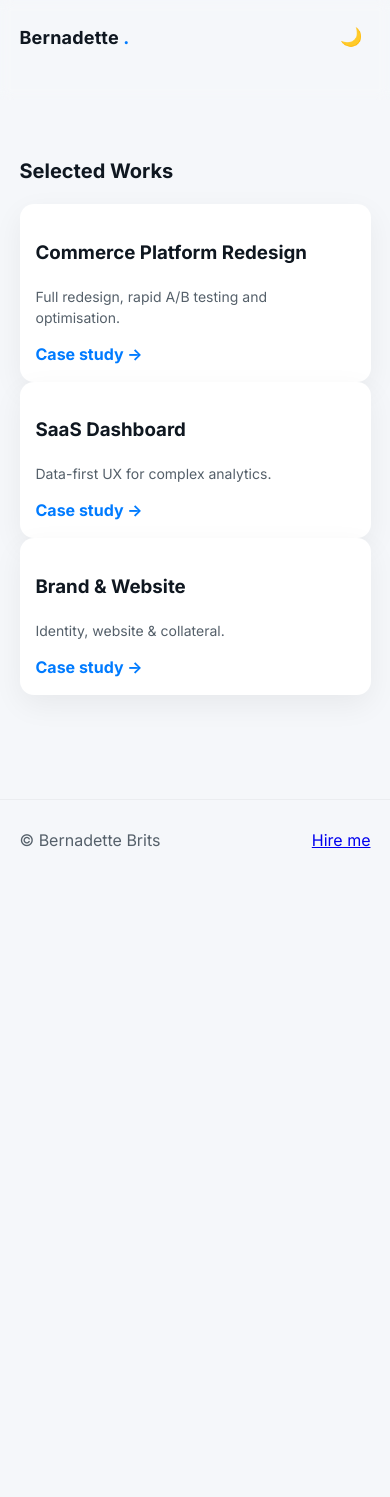
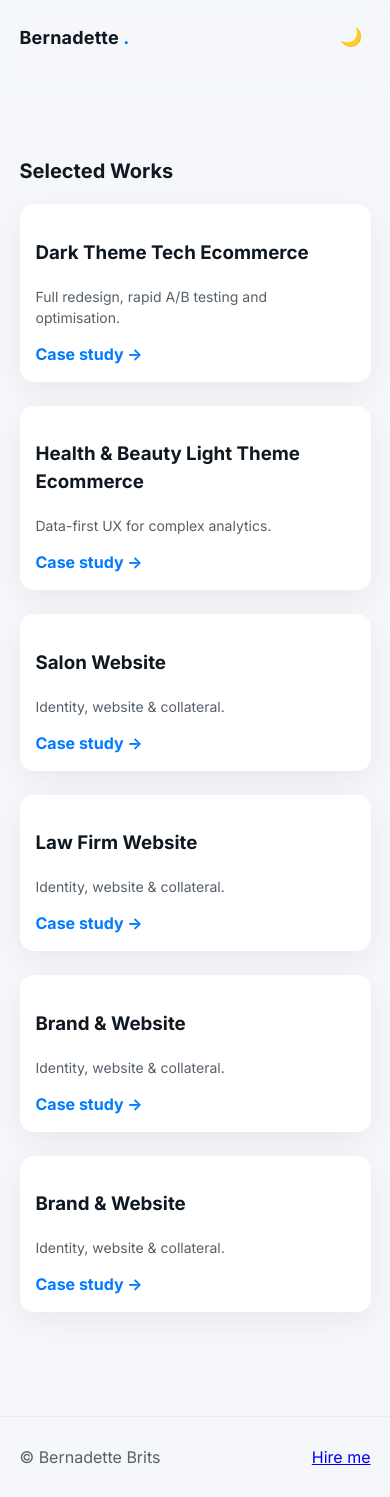
Before and after one commit to bbritscreates-tech/BernadetteBrits-portfolio, a plain HTML site: page portfolio.html in a window 390 px wide. Before the commit the page ends 880 px from the top, so only its background shows below. Drawn offline with Linux system fonts and the light colour scheme.

Commit message:
added some spacing in css accross all pages, changed some colors and headings

```diff
--- a/assets/css/style.css
+++ b/assets/css/style.css
@@ -305,7 +305,9 @@ body {
 
 /* Cards / grids */
 .projects-grid {
-  grid-template-columns: repeat(auto-fit, minmax(240px, 1fr));
+  display: grid;
+  grid-template-columns: repeat(3, 1fr);
+  gap: 24px;
 }
 
 .card {
@@ -341,9 +343,18 @@ body {
   grid-template-columns: repeat(auto-fit, minmax(220px, 1fr));
 }
 
+.service {
+  padding: 0 20px;
+}
+
 /* Testimonials */
 .testimonials {
   grid-template-columns: repeat(auto-fit, minmax(260px, 1fr));
+}
+
+.testimonial {
+  padding: 0 20px;
+  padding-bottom: 18px;
 }
 
 /* About layout and forms */
@@ -352,6 +363,16 @@ body {
   grid-template-columns: 1fr 320px;
   gap: 24px;
   align-items: start;
+}
+
+.about-card {
+  padding: 0 20px;
+  padding-bottom: 18px;
+}
+
+.skills {
+  padding: 0 20px;
+  padding-bottom: 18px;
 }
 
 .avatar {
@@ -371,13 +392,17 @@ body {
 }
 
 /* Forms */
+.contact-form {
+  padding: 20px 20px;
+}
+
 .contact-form input,
 .contact-form textarea {
   width: 100%;
   padding: 12px;
   border-radius: 10px;
   border: 1px solid rgba(0, 0, 0, 0.06);
-  background: transparent;
+  background: var(--muted);
   color: var(--text);
   margin-top: 8px;
 }
@@ -387,6 +412,10 @@ body {
   margin-bottom: 12px;
   color: var(--muted);
   font-weight: 600;
+}
+
+.contact-card {
+  padding: 0 20px;
 }
 
 /* Footer */
@@ -414,6 +443,7 @@ body {
 .accent {
   color: var(--accent);
 }
+
 
 /* Micro-interactions */
 .card.project:hover img {
@@ -449,3 +479,16 @@ textarea:focus {
     display: block;
   }
 }
+
+@media (max-width: 900px) {
+  .projects-grid {
+    grid-template-columns: repeat(2, 1fr);
+  }
+}
+
+/* Mobile */
+@media (max-width: 600px) {
+  .projects-grid {
+    grid-template-columns: repeat(1, 1fr);
+  }
+}
--- a/portfolio.html
+++ b/portfolio.html
@@ -54,7 +54,7 @@
         <article class="card project large">
           <img src="assets/img/project1.jpg" alt="Commerce Platform Redesign" onerror="this.style.display='none'">
           <div class="card-body">
-            <h3>Commerce Platform Redesign</h3>
+            <h3>Dark Theme Tech Ecommerce</h3>
             <p class="muted">Full redesign, rapid A/B testing and optimisation.</p>
             <a class="link" href="#">Case study →</a>
           </div>
@@ -63,8 +63,26 @@
         <article class="card project large">
           <img src="assets/img/project2.jpg" alt="SaaS Dashboard" onerror="this.style.display='none'">
           <div class="card-body">
-            <h3>SaaS Dashboard</h3>
+            <h3>Health & Beauty Light Theme Ecommerce</h3>
             <p class="muted">Data-first UX for complex analytics.</p>
+            <a class="link" href="#">Case study →</a>
+          </div>
+        </article>
+
+        <article class="card project large">
+          <img src="assets/img/project3.jpg" alt="Brand & Website" onerror="this.style.display='none'">
+          <div class="card-body">
+            <h3>Salon Website</h3>
+            <p class="muted">Identity, website & collateral.</p>
+            <a class="link" href="#">Case study →</a>
+          </div>
+        </article>
+
+        <article class="card project large">
+          <img src="assets/img/project3.jpg" alt="Brand & Website" onerror="this.style.display='none'">
+          <div class="card-body">
+            <h3>Law Firm Website</h3>
+            <p class="muted">Identity, website & collateral.</p>
             <a class="link" href="#">Case study →</a>
           </div>
         </article>
@@ -77,6 +95,16 @@
             <a class="link" href="#">Case study →</a>
           </div>
         </article>
+
+        <article class="card project large">
+          <img src="assets/img/project3.jpg" alt="Brand & Website" onerror="this.style.display='none'">
+          <div class="card-body">
+            <h3>Brand & Website</h3>
+            <p class="muted">Identity, website & collateral.</p>
+            <a class="link" href="#">Case study →</a>
+          </div>
+        </article>
+
       </div>
     </section>
   </main>
```
Also changed, not shown: contact.html (+2 -2 lines).
